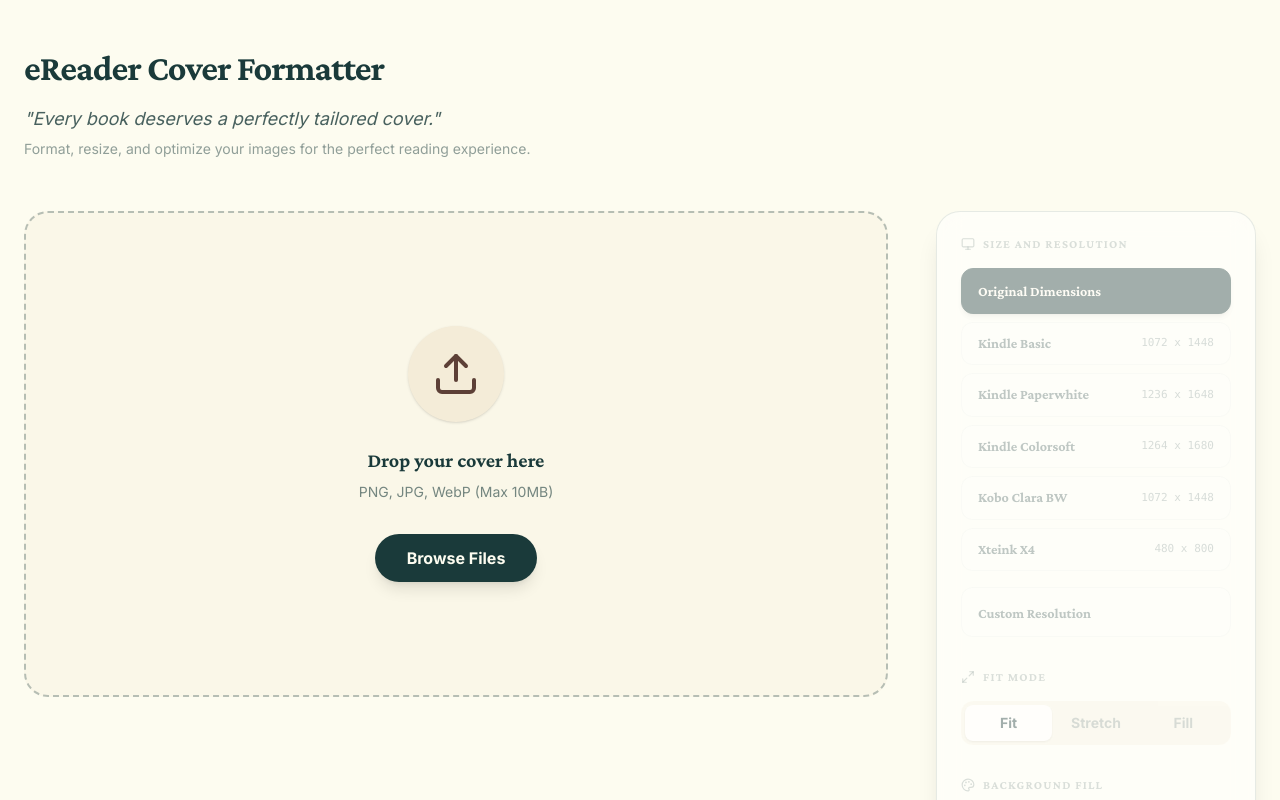
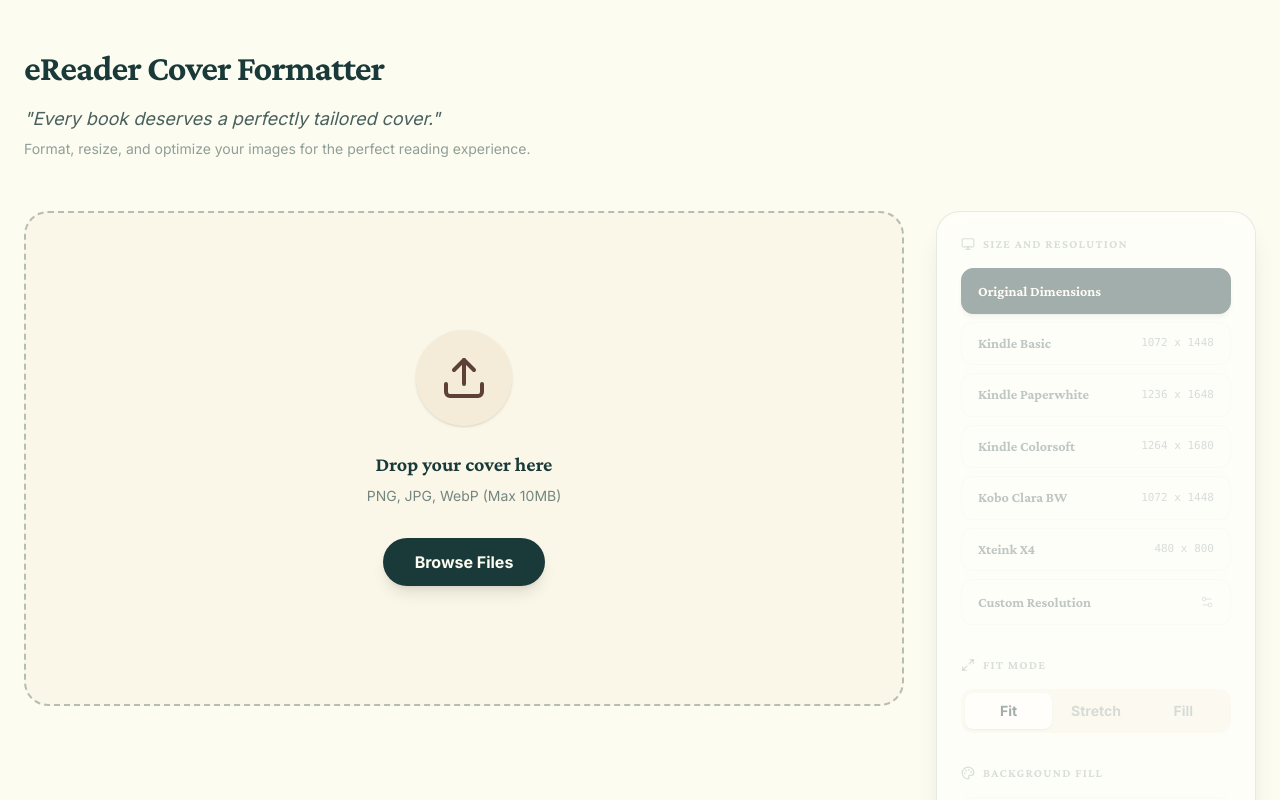
Before and after one commit to gedevcel/ereader-cover-formatter, a React (Vite) app: page / in a window 1280 px wide. Shown: the top 800 px of the page. Built offline with nearby package versions, Linux system fonts and the light colour scheme.

Commit message:
style(sidebar): fix custom resolution input

```diff
--- a/src/App.tsx
+++ b/src/App.tsx
@@ -113,7 +113,7 @@
       <div className="max-w-7xl mx-auto px-6 py-12">
         <Header />
 
-        <main className="flex flex-col lg:flex-row gap-12 items-center lg:items-start mt-8">
+        <main className="flex flex-col lg:flex-row gap-8 items-center lg:items-start mt-8">
           <div className="flex-1 w-full flex justify-center">
             <DropZone
               onImageUpload={handleImageUpload}
--- a/src/components/DropZone.tsx
+++ b/src/components/DropZone.tsx
@@ -48,7 +48,7 @@
           ${isDragging ? 'border-library-green border-solid bg-library-sepia/50' : ''}
         `}
         style={preview ? {
-          backgroundImage: `radial-gradient(circle at 2px 2px, rgba(26, 58, 58, 0.05) 1px, transparent 0)`,
+          backgroundImage: `radial-gradient(circle at 2px 2px, rgba(26, 58, 58, 0.15) 1.5px, transparent 0)`,
           backgroundSize: '24px 24px'
         } : {}}
       >
--- a/src/components/Sidebar.tsx
+++ b/src/components/Sidebar.tsx
@@ -1,5 +1,5 @@
 import React from 'react';
-import { Maximize2, Move, Type, Palette, Monitor } from 'lucide-react';
+import { Maximize2, Move, Type, Palette, Monitor, Settings2 } from 'lucide-react';
 
 export type FitMode = 'fill' | 'stretch' | 'fit';
 export type Resolution = { width: number; height: number; label: string };
@@ -50,7 +50,7 @@
           <button
             disabled={!hasImage}
             onClick={() => originalRes && onResChange(originalRes)}
-            className={`text-left px-4 py-3 rounded-xl transition-all border ${
+            className={`text-left px-4 py-3 rounded-xl transition-all border cursor-pointer ${
               selectedRes.label === 'Original'
                 ? 'bg-library-green text-library-cream border-library-green shadow-md'
                 : 'bg-white/50 border-library-green/5 hover:border-library-green/20 text-library-green/70'
@@ -72,7 +72,7 @@
                 key={index}
                 disabled={!hasImage}
                 onClick={() => onResChange(res)}
-                className={`text-left px-4 py-3 rounded-xl transition-all border ${
+                className={`text-left px-4 py-3 rounded-xl transition-all border cursor-pointer ${
                   selectedRes.label === res.label
                     ? 'bg-library-green text-library-cream border-library-green shadow-md'
                     : 'bg-white/50 border-library-green/5 hover:border-library-green/20 text-library-green/70'
@@ -88,7 +88,7 @@
             ))}
           </div>
 
-          <div className="pt-2">
+          <div className="">
             <button
               disabled={!hasImage}
               onClick={() => onResChange({
@@ -96,13 +96,14 @@
                 height: originalRes?.height || 0,
                 label: 'Custom'
               })}
-              className={`w-full text-left px-4 py-3 rounded-xl transition-all border ${
+              className={`w-full text-left px-4 py-3 rounded-xl transition-all border cursor-pointer flex items-center justify-between ${
                 selectedRes.label === 'Custom'
                   ? 'bg-library-green text-library-cream border-library-green shadow-md'
                   : 'bg-white/50 border-library-green/5 hover:border-library-green/20 text-library-green/70'
               }`}
             >
               <span className="text-sm font-bold font-serif">Custom Resolution</span>
+              <Settings2 size={14} className="opacity-40" />
             </button>
 
             {selectedRes.label === 'Custom' && (
@@ -113,7 +114,7 @@
                     type="number"
                     value={selectedRes.width}
                     onChange={(e) => onResChange({ ...selectedRes, width: parseInt(e.target.value) || 0 })}
-                    className="w-full bg-white/50 border border-library-green/10 rounded-lg px-3 py-2 text-sm font-mono text-library-green outline-none focus:border-library-green/30"
+                    className="w-full bg-white/50 border border-library-green/10 rounded-lg px-3 py-2 text-sm font-mono text-library-green outline-none focus:border-library-green/30 cursor-text"
                   />
                 </div>
                 <div className="space-y-1">
@@ -122,7 +123,7 @@
                     type="number"
                     value={selectedRes.height}
                     onChange={(e) => onResChange({ ...selectedRes, height: parseInt(e.target.value) || 0 })}
-                    className="w-full bg-white/50 border border-library-green/10 rounded-lg px-3 py-2 text-sm font-mono text-library-green outline-none focus:border-library-green/30"
+                    className="w-full bg-white/50 border border-library-green/10 rounded-lg px-3 py-2 text-sm font-mono text-library-green outline-none focus:border-library-green/30 cursor-text"
                   />
                 </div>
               </div>
@@ -141,7 +142,7 @@
               key={mode}
               disabled={!hasImage}
               onClick={() => onFitModeChange(mode)}
-              className={`flex-1 py-2 px-3 rounded-lg capitalize text-sm font-bold transition-all ${
+              className={`flex-1 py-2 px-3 rounded-lg capitalize text-sm font-bold transition-all cursor-pointer ${
                 fitMode === mode
                   ? 'bg-white text-library-green shadow-sm'
                   : 'text-library-green/40 hover:text-library-green/60'
@@ -181,7 +182,7 @@
               key={pos}
               disabled={!hasImage}
               onClick={() => onAlignmentChange(pos)}
-              className={`w-6 h-6 rounded-sm border transition-all ${
+              className={`w-6 h-6 rounded-sm border transition-all cursor-pointer ${
                 alignment === pos
                   ? 'bg-library-green border-library-green'
                   : 'bg-white/50 border-library-green/10 hover:border-library-green/30'
@@ -197,7 +198,7 @@
         onClick={onDownload}
         className={`w-full py-4 rounded-2xl font-bold flex items-center justify-center gap-2 transition-all shadow-lg
           ${hasImage
-            ? 'bg-library-leather text-white hover:bg-library-leather/90 active:scale-95'
+            ? 'bg-library-leather text-white hover:bg-library-leather/90 active:scale-95 cursor-pointer'
             : 'bg-library-green/10 text-library-green/30 cursor-not-allowed shadow-none'}
         `}
       >
```
